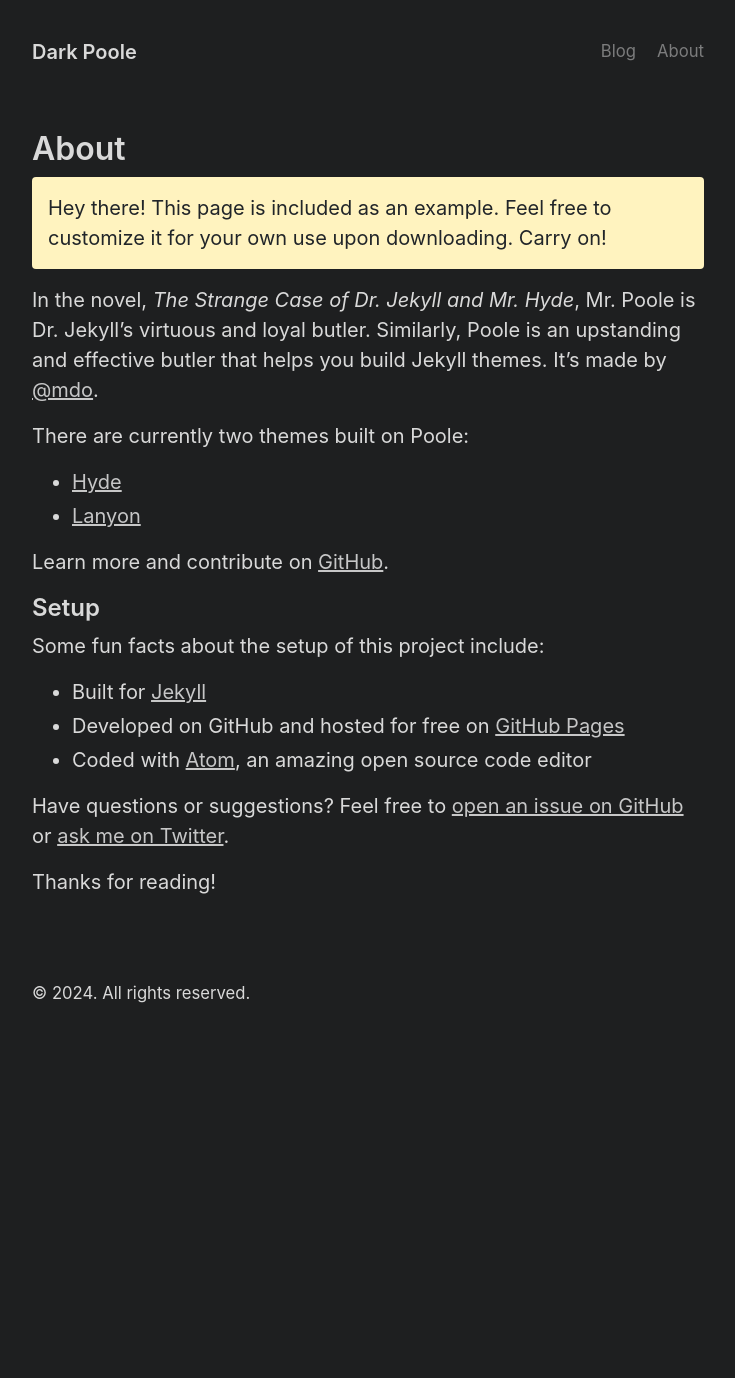
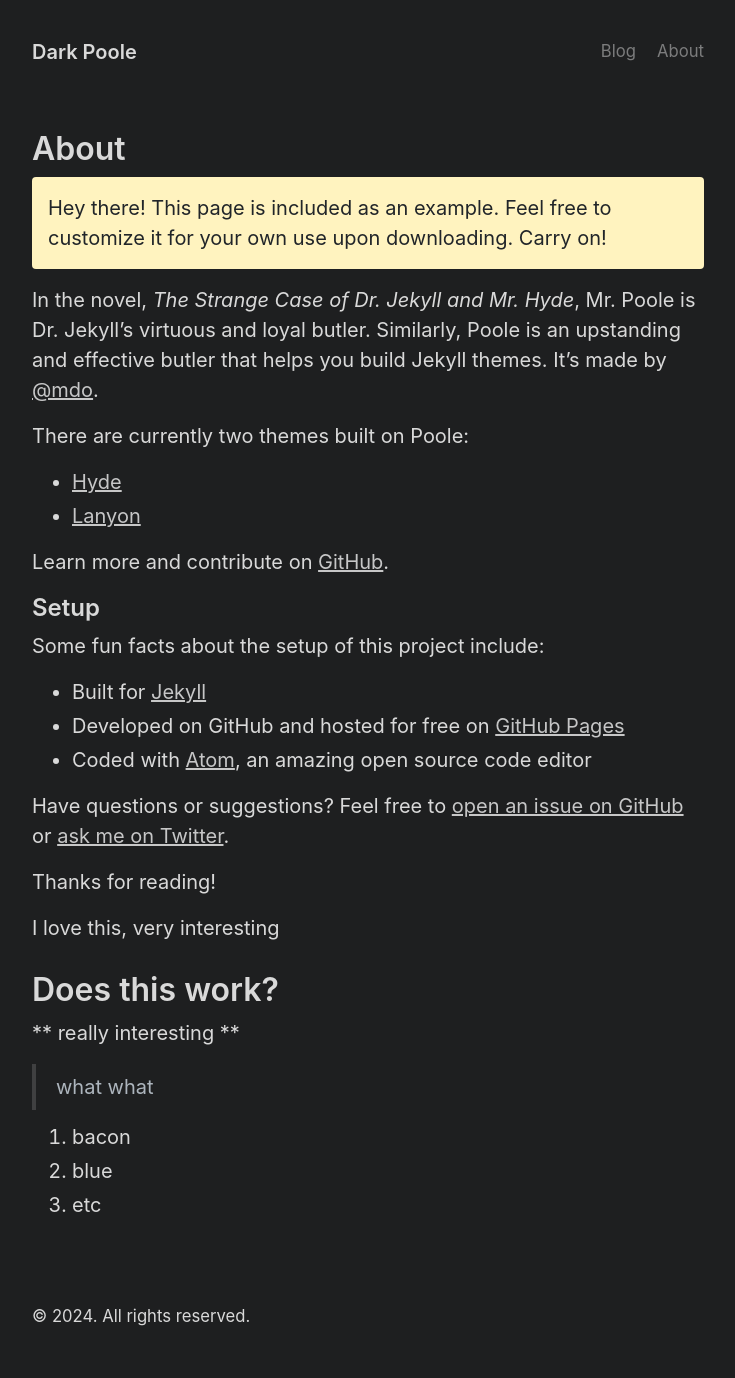
Before and after one commit to cscheidies/Cscheidies, a Jekyll site: the page built from about.md, in a window 1280 px wide. Shown: the whole page, without its empty margins (272-1007 px from the left). Built offline with Jekyll 4.4.1, drawn with Linux system fonts in a browser that asks for light colours; before the commit the page ends 1055 px from its top, so only the background shows below that.

Commit message:
Update about.md

```diff
--- a/about.md
+++ b/about.md
@@ -27,3 +27,15 @@ Some fun facts about the setup of this project include:
 Have questions or suggestions? Feel free to [open an issue on GitHub](https://github.com/poole/poole/issues/new) or [ask me on Twitter](https://twitter.com/mdo).
 
 Thanks for reading!
+
+I love this, very interesting
+
+# Does this work?
+
+** really interesting **
+
+> what what
+
+1. bacon
+2. blue
+3. etc
```
